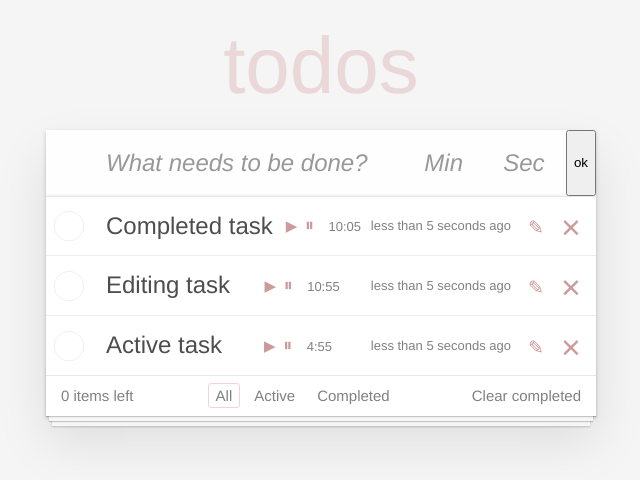
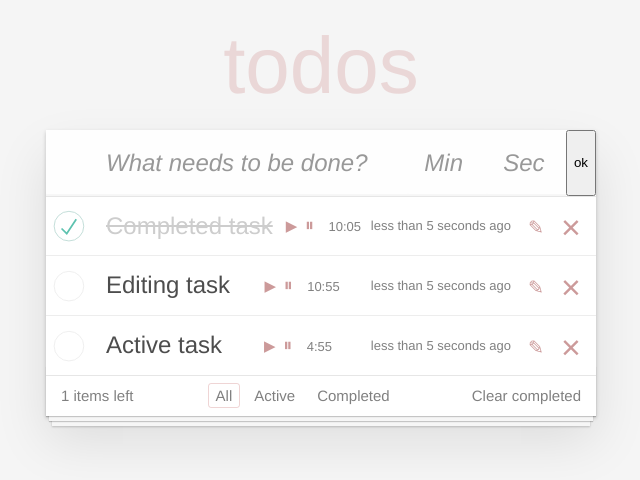
Before and after one commit to Ivan-Chikachev/todo, a React (Create React App) app: page / in a window 1280 px wide. Shown: the top 480 px of the page, without its empty margins (319-959 px from the left). Built offline with nearby package versions, Linux system fonts and the light colour scheme.

Commit message:
translation into hooks

```diff
--- a/package.json
+++ b/package.json
@@ -16,7 +16,7 @@
   "scripts": {
     "start": "react-scripts start",
     "build": "react-scripts build",
-    "test": "react-scripts test",
+    "test": "jest",
     "eject": "react-scripts eject",
     "lint": "eslint ./src",
     "lint:fix": "eslint --ext .jsx --ext .js ./src --fix",
--- a/src/App.jsx
+++ b/src/App.jsx
@@ -1,16 +1,15 @@
-import React, { Component } from 'react';
+import React, { useState } from 'react';
 import './App.css';
 import NewTaskForm from './components/NewTaskForm';
 import Footer from './components/Footer';
 import TaskList from './components/TaskList';
 
-export default class App extends Component {
-    state = {
-        todoData: [
+const App = () => {
+    const initialState = [
         {
             id: 1,
             name: 'Completed task',
-                done: true,
+            done: false,
             status: 'completed',
             min: 10,
             sec: 10,
@@ -31,11 +30,12 @@ export default class App extends Component {
             min: 5,
             sec: 0,
         },
-        ],
-        filterTasks: 'All',
-    };
+    ];
 
-    createTask = (text, min, sec) => ({
+    const [todoData, setTodoData] = useState(initialState);
+    const [filterTasks, setFilterTasks] = useState('All');
+
+    const createTask = (text, min, sec) => ({
         id: Date.now(),
         name: text,
         done: true,
@@ -44,9 +44,30 @@ export default class App extends Component {
         sec,
     });
 
-    onTaskClick = (id) => {
-        this.setState(({ todoData }) => ({
-            todoData: todoData.map((task) => {
+    const addTask = (text, min, sec) => {
+        text = text.trim();
+        if (text === '') return;
+        if (min === '') min = 10;
+        if (sec === '') sec = 0;
+        const item = createTask(text, min, sec);
+        const newData = [...todoData, item];
+        setTodoData(newData);
+    };
+
+    const deleteTask = (id) => {
+        const newData = todoData.filter((i) => i.id !== id);
+        setTodoData(newData);
+    };
+
+    const clearCompletedTasks = () => {
+        const newData = todoData.filter((i) => i.done === true);
+        setTodoData(newData);
+    };
+
+    const setFilter = (name) => setFilterTasks(name);
+
+    const onTaskClick = (id) => {
+        const newData = todoData.map((task) => {
             if (task.id === id) {
                 return {
                     ...task,
@@ -54,38 +75,11 @@ export default class App extends Component {
                 };
             }
             return task;
-            }),
-        }));
+        });
+
+        setTodoData(newData);
     };
 
-    deleteTask = (id) => {
-        this.setState(({ todoData }) => ({
-            todoData: todoData.filter((i) => i.id !== id),
-        }));
-    };
-
-    addTask = (text, min, sec) => {
-        this.setState(({ todoData }) => {
-            text = text.trim();
-            if (text === '') return;
-            if (min === '') min = 10;
-            if (sec === '') sec = 0;
-            const item = this.createTask(text, min, sec);
-            return {
-                todoData: [...todoData, item],
-            };
-        });
-    };
-
-    clearCompletedTasks = () => {
-        this.setState(({ todoData }) => ({ todoData: todoData.filter((i) => i.done === true) }));
-    };
-
-    setFilter = (name) => {
-        this.setState(() => ({ filterTasks: name }));
-    };
-
-    render() {
     const FILTER_MAP = {
         All: () => true,
         Active: (task) => task.done,
@@ -93,32 +87,33 @@ export default class App extends Component {
     };
 
     const FILTER_NAMES = Object.keys(FILTER_MAP);
+    const countItems = todoData.filter((i) => i.done === false).length;
 
-        const countItems = this.state.todoData.filter((i) => i.done === false).length;
     return (
         <section className="todoapp">
             <header className="header">
                 <h1>todos</h1>
-                    <NewTaskForm addTask={this.addTask} />
+                <NewTaskForm addTask={addTask} />
             </header>
             <section className="main">
                 <TaskList
-                        addTask={this.addTask}
-                        deleteTask={this.deleteTask}
-                        onTaskClick={this.onTaskClick}
-                        todoData={this.state.todoData}
+                    addTask={addTask}
+                    deleteTask={deleteTask}
+                    onTaskClick={onTaskClick}
+                    todoData={todoData}
                     filterMap={FILTER_MAP}
-                        filterName={this.state.filterTasks}
+                    filterName={filterTasks}
                 />
                 <Footer
-                        setFilter={this.setFilter}
-                        isPressed={this.state.filterTasks}
-                        clearCompletedTasks={this.clearCompletedTasks}
+                    setFilter={setFilter}
+                    isPressed={filterTasks}
+                    clearCompletedTasks={clearCompletedTasks}
                     countItems={countItems}
                     filterList={FILTER_NAMES}
                 />
             </section>
         </section>
     );
-    }
-}
+};
+
+export default App;
--- a/src/components/NewTaskForm.jsx
+++ b/src/components/NewTaskForm.jsx
@@ -1,83 +1,82 @@
-import React, { Component } from 'react';
+import React, { useState } from 'react';
 import PropTypes from 'prop-types';
 
-export default class NewTaskForm extends Component {
-    state = {
-        label: '',
+const NewTaskForm = ({ addTask }) => {
+    const initialState = {
+        labelName: '',
         labelMin: '',
         labelSec: '',
     };
 
-    static propTypes = {
-        addTask: PropTypes.func,
+    const [labelName, setLabelName] = useState(initialState.labelName);
+    const [labelMin, setLabelMin] = useState(initialState.labelMin);
+    const [labelSec, setLabelSec] = useState(initialState.labelSec);
+
+    const onLabelChangeTitle = (e) => {
+        setLabelName(e.target.value);
     };
 
-    static defaultProps = {
-        addTask: () => {
-        },
+    const onLabelChangeMin = (e) => {
+        const value = e.target.value.replace(/[^\d.]/g, '');
+        setLabelMin(Number(value));
     };
 
-    onLabelChangeTitle = (e) => {
-        this.setState({
-            label: e.target.value,
-        });
+    const onLabelChangeSec = (e) => {
+        const value = e.target.value.replace(/[^\d.]/g, '');
+        setLabelSec(Number(value));
     };
 
-    onLabelChangeMin = (e) => {
-        e.target.value = e.target.value.replace(/[^\d.]/g, '');
-        this.setState({
-            labelMin: e.target.value,
-        });
+    const onLabelSubmit = (e) => {
+        e.preventDefault();
+        addTask(labelName, labelMin, labelSec);
+        setLabelName('');
+        setLabelMin('');
+        setLabelSec('');
     };
-
-    onLabelChangeSec = (e) => {
-        e.target.value = e.target.value.replace(/[^\d.]/g, '');
-        this.setState({
-            labelSec: e.target.value,
-        });
-    };
-
-    onLabelSubmit = (e) => {
-        e.preventDefault();
-        this.props.addTask(this.state.label, this.state.labelMin, this.state.labelSec);
-        this.setState({ label: '', labelMin: '', labelSec: '' });
-    };
-
-    render() {
     return (
         <form
             action=""
-                onSubmit={this.onLabelSubmit}
+            onSubmit={onLabelSubmit}
             className="new-todo-form"
         >
             <input
-                    onChange={this.onLabelChangeTitle}
+                onChange={onLabelChangeTitle}
                 className="new-todo"
                 placeholder="What needs to be done?"
-                    value={this.state.label}
+                value={labelName}
             />
             <input
-                    onChange={this.onLabelChangeMin}
+                onChange={onLabelChangeMin}
                 className="new-todo-form__timer"
                 placeholder="Min"
-                    value={this.state.labelMin}
+                value={labelMin}
                 maxLength="3"
                 minLength="1"
             />
             <input
-                    onChange={this.onLabelChangeSec}
+                onChange={onLabelChangeSec}
                 className="new-todo-form__timer"
                 placeholder="Sec"
-                    value={this.state.labelSec}
+                value={labelSec}
                 maxLength="2"
                 minLength="1"
             />
             <input
                 type="submit"
                 value="ok"
-                    onSubmit={this.onLabelSubmit}
+                onSubmit={onLabelSubmit}
             />
         </form>
     );
-    }
-}
+};
+
+NewTaskForm.defaultProps = {
+    addTask: () => {
+    },
+};
+
+NewTaskForm.propTypes = {
+    addTask: PropTypes.func,
+};
+
+export default NewTaskForm;
--- a/src/components/Task.jsx
+++ b/src/components/Task.jsx
@@ -11,7 +11,6 @@ const Task = ({
 
     let classNameLabel = 'completed';
     if (done) classNameLabel = '';
-
     const formatToSec = (min, sec) => min * 60 + Number(sec);
 
     return (
--- a/src/components/TaskDescription.jsx
+++ b/src/components/TaskDescription.jsx
@@ -1,72 +1,46 @@
-import React, { Component } from 'react';
+import React, { useEffect, useState } from 'react';
 import PropTypes from 'prop-types';
 
-export default class TaskDescription extends Component {
-    state = {
-        counter: 0,
-        isStart: true,
-    }
+const TaskDescription = ({ totalSec }) => {
+    const [count, setCount] = useState(totalSec);
+    const [isStart, setIsStart] = useState(true);
 
-    static propTypes = {
-        totalSec: PropTypes.number.isRequired,
-    }
-
-    componentDidMount() {
-        this.setState({ counter: this.props.totalSec });
-    }
-
-    componentDidUpdate(prevProps, prevState) {
-        if (this.state.isStart) {
-            if (prevState.counter !== this.state.counter) {
-                this.runTimer();
-            }
-        }
-        if (prevState.isStart !== this.state.isStart) {
-            this.runTimer();
-        }
-    }
-
-    runTimer = () => {
-        let timer;
-        if (this.state.counter > 0) {
-            timer = setTimeout(() => this.setCounter(this.state.counter), 1000);
-        }
-
-        return () => {
-            if (timer) {
-                clearTimeout(timer);
+    const runTimer = () => {
+        if (count > 0) {
+            const newCount = count - 1;
+            setTimeout(() => setCount(newCount), 1000);
         }
     };
-    }
 
-    setCounter = (count) => {
-        this.setState({ counter: --count });
-    }
+    useEffect(() => {
+        if (isStart) runTimer();
+    }, [count]);
 
-    playTimer = () => {
-        this.setState({ isStart: true });
-    }
+    useEffect(() => {
+        runTimer();
+    }, [isStart]);
 
-    pauseTimer = () => {
-        this.setState({ isStart: false });
-    }
+    const playTimer = () => setIsStart(true);
+    const pauseTimer = () => setIsStart(false);
+    const padTime = (time) => (String(time).length === 1 ? `0${time}` : `${time}`);
 
-    padTime = (time) => (String(time).length === 1 ? `0${time}` : `${time}`);
-
-    format = (time) => {
+    const format = (time) => {
         const minutes = Math.floor(time / 60);
         const seconds = time % 60;
-        return `${minutes}:${this.padTime(seconds)}`;
+        return `${minutes}:${padTime(seconds)}`;
     };
 
-    render() {
-        const { counter } = this.state;
     return (
         <span className="description">
-                <button className="icon icon-play" onClick={this.playTimer} />
-                <button className="icon icon-pause" onClick={this.pauseTimer} />
-                {this.format(counter)}
+                <button className="icon icon-play" onClick={playTimer} />
+                <button className="icon icon-pause" onClick={pauseTimer} />
+            {format(count)}
         </span>
     );
-    }
-}
+};
+
+TaskDescription.propTypes = {
+    totalSec: PropTypes.number.isRequired,
+};
+
+export default TaskDescription;
--- a/src/components/TasksFilter.jsx
+++ b/src/components/TasksFilter.jsx
@@ -2,6 +2,7 @@ import React from 'react';
 import PropTypes from 'prop-types';
 
 const TasksFilter = ({ filterList, setFilter, isPressed }) => (
+
     <ul className="filters">
         {filterList.map((i) => (
             <li key={i}>
```
Also changed, not shown: 1 other file (tests, documents, lock files or other folders). Lines whose indentation alone changed are shown as unchanged.
